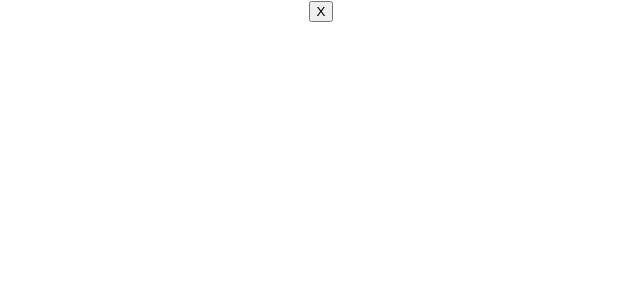
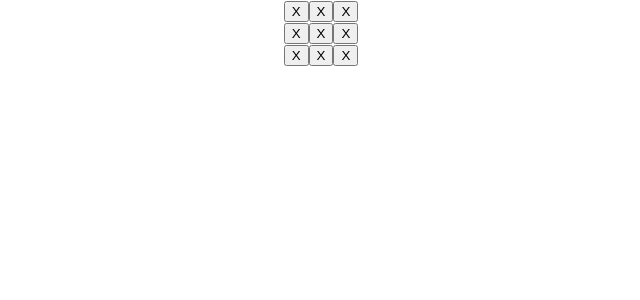
Before and after one commit to kshitijm23/cs696af24-kshitijm23, a React (Create React App) app in the folder tic-tac-toe/: page / in a window 1280 px wide. Shown: the top 300 px of the page, without its empty margins (319-959 px from the left). Built offline with nearby package versions, Linux system fonts and the light colour scheme.

Commit message:
created board matrix

```diff
--- a/tic-tac-toe/src/components/board.js
+++ b/tic-tac-toe/src/components/board.js
@@ -1,3 +1,24 @@
 export default function Board() {
-    return <button className="square">X</button>;
+    return (
+    <>
+    <div>
+    <button className="square">X</button>
+    <button className="square">X</button>
+    <button className="square">X</button>
+    </div>
+
+    <div>
+    <button className="square">X</button>
+    <button className="square">X</button>
+    <button className="square">X</button>
+    </div>
+
+    <div>
+    <button className="square">X</button>
+    <button className="square">X</button>
+    <button className="square">X</button>
+    </div>
+
+    </>
+    );
   }
```
